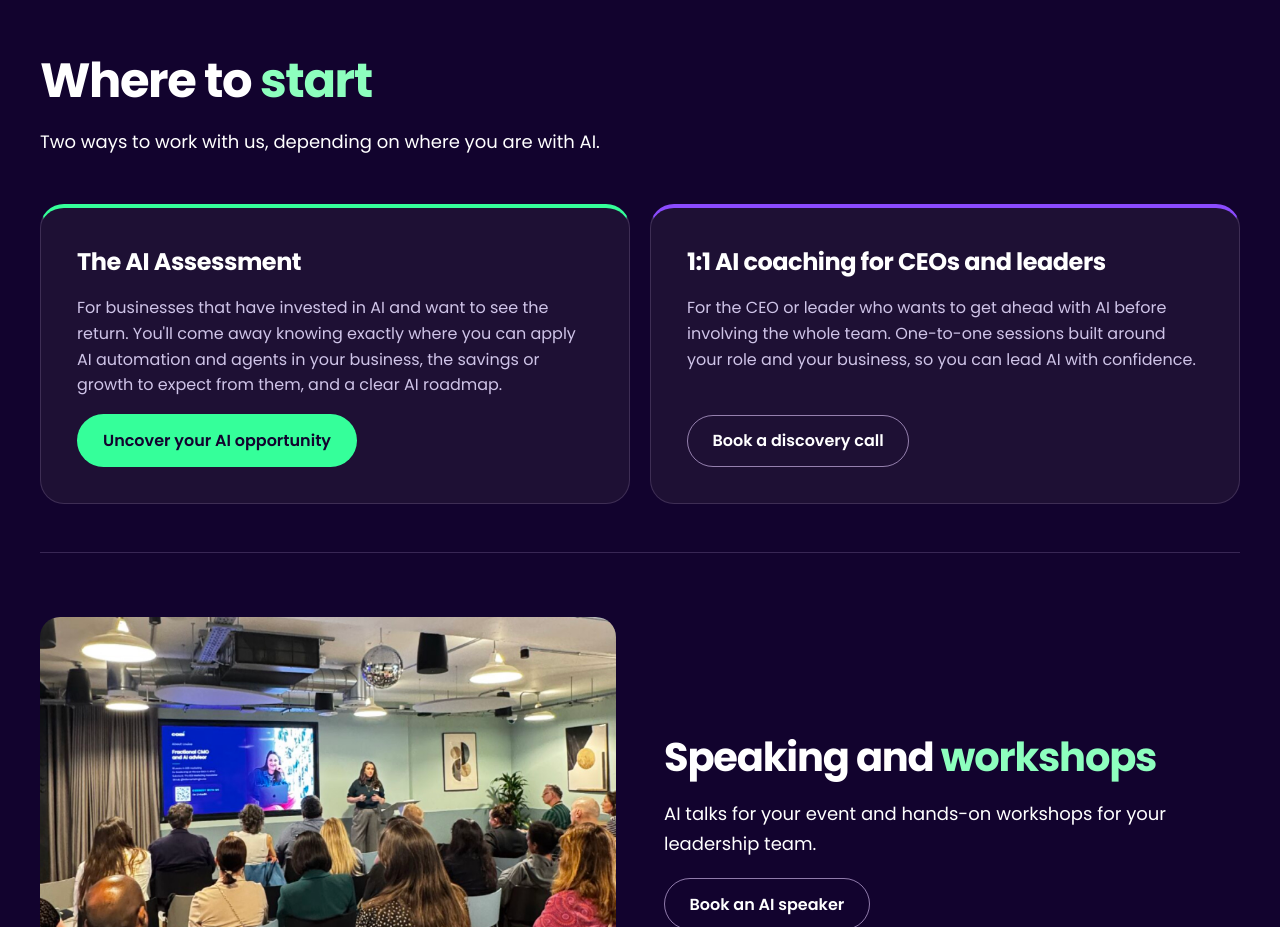
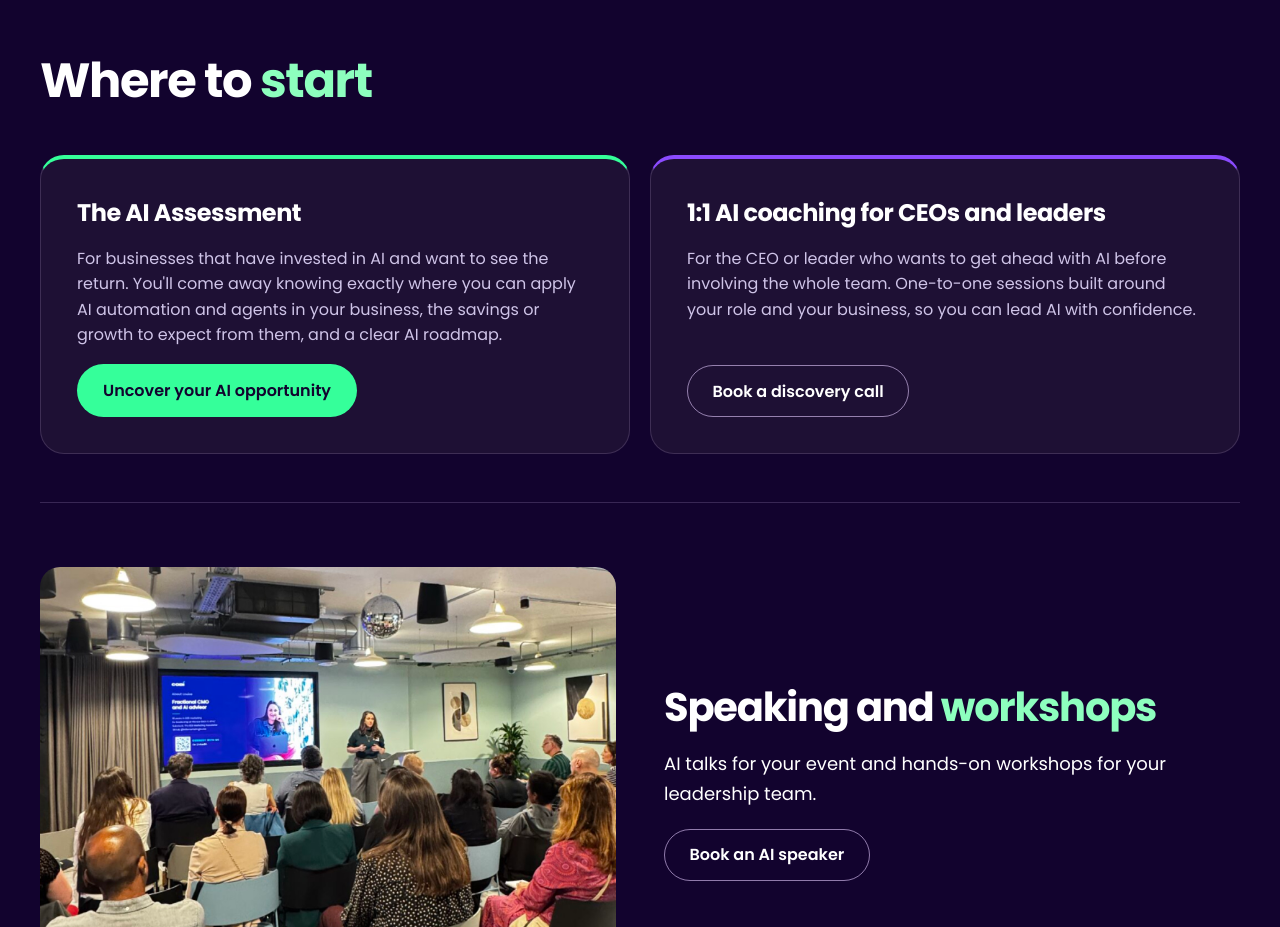
Before and after one commit to louiseread-codi/codi-studio-site, a plain HTML site: page site/index.html in a window 1280 px wide. Shown: the part 4640-5567 px from the top of the page. Drawn offline with Linux system fonts and the light colour scheme.

Commit message:
Homepage: drop 'Two ways' line now speaking has its own block
Co-Authored-By: Claude Opus 5.5 <noreply@anthropic.com>

```diff
--- a/site/index.html
+++ b/site/index.html
@@ -274,7 +274,6 @@ a:hover{color:#35FF9A}
 <section id="where-to-start" data-screen-label="Where to start" style="scroll-margin-top:100px;max-width:1200px;margin:0 auto;padding:120px 32px 140px;display:flex;flex-direction:column;gap:48px">
   <div style="display:flex;flex-direction:column;gap:20px;max-width:720px">
     <h2 style="margin:0;font-size:clamp(32px,4vw,48px);font-weight:700;letter-spacing:-0.03em;line-height:1.08;text-wrap:balance">Where to <span style="color:#8DFFBE">start</span></h2>
-    <p style="margin:0;font-size:18px;line-height:1.65;text-wrap:pretty">Two ways to work with us, depending on where you are with AI.</p>
   </div>
   <div style="display:grid;grid-template-columns:repeat(auto-fit,minmax(min(100%,420px),1fr));gap:20px">
     <div style="background:#1E1034;border:1px solid rgba(228,204,255,0.16);border-radius:24px;padding:36px;display:flex;flex-direction:column;gap:16px;border-top:4px solid #35FF9A">
```
